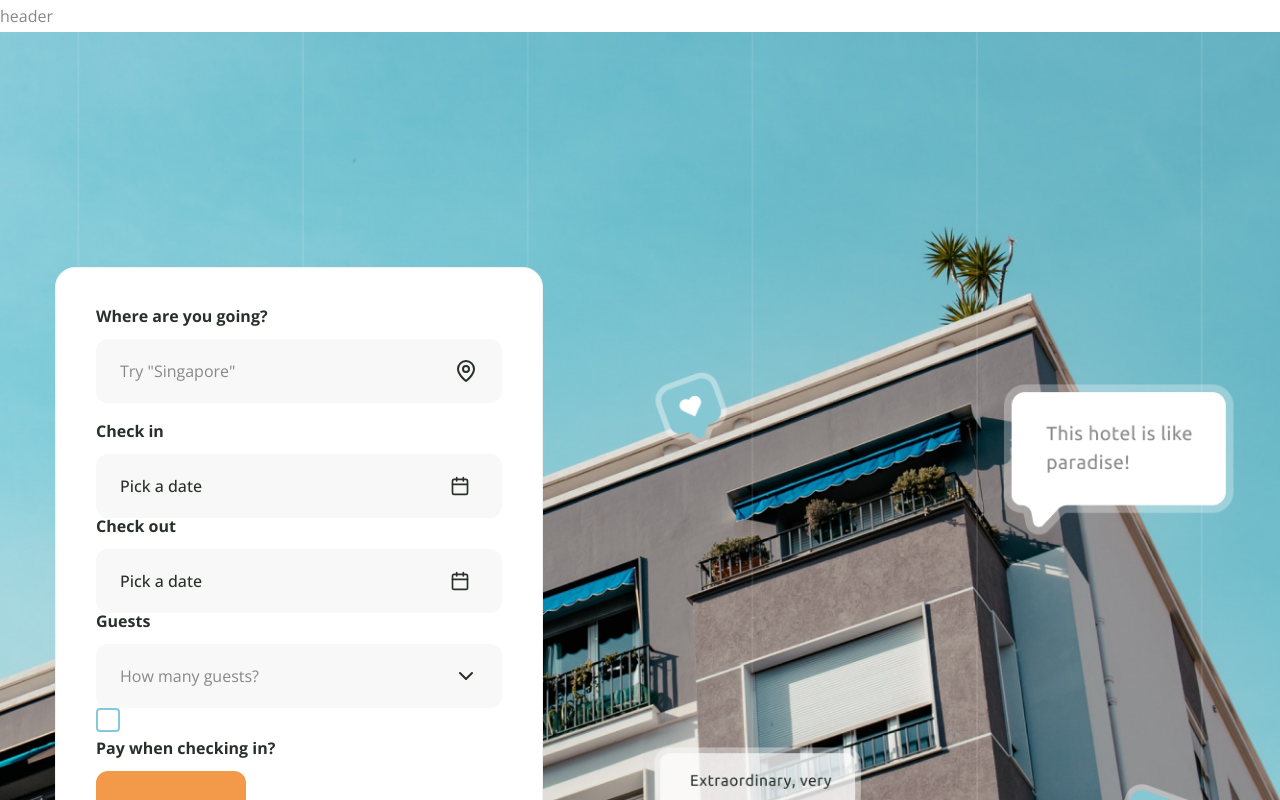
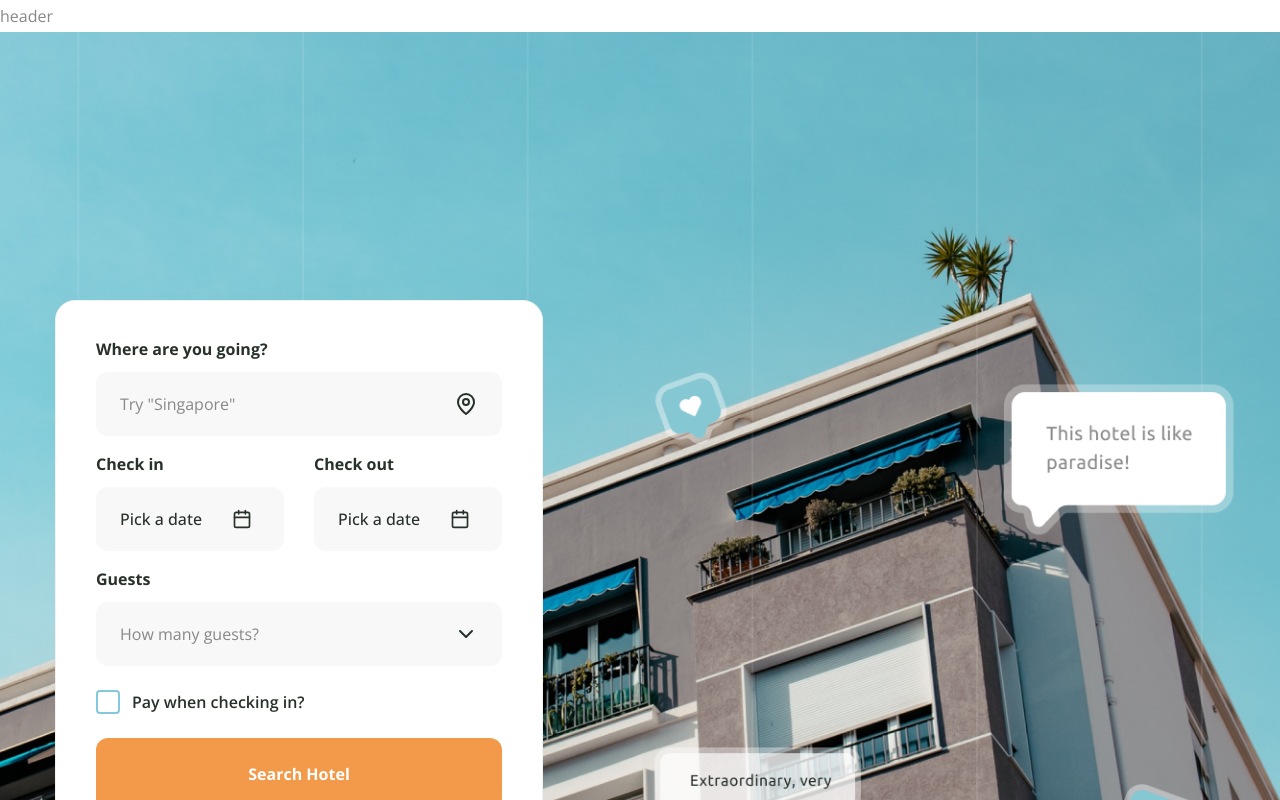
Before and after one commit to ibqn/next-hotels, a Next.js app: page / in a window 1280 px wide. Shown: the top 800 px of the page. Built offline with nearby package versions, Linux system fonts and the light colour scheme.

Commit message:
style search box

```diff
--- a/src/components/search-box.tsx
+++ b/src/components/search-box.tsx
@@ -12,8 +12,8 @@ type Props = {}
 
 export const SearchBox = (props: Props) => {
   return (
-    <div className="bg-white flex max-h-max w-full max-w-[488px] flex-col rounded-[20px] border border-outline p-10">
-      <div>
+    <div className="flex max-h-max w-full max-w-[488px] flex-col rounded-[20px] border border-outline bg-white p-10">
+      <div className="mb-[20px]">
         <Label htmlFor="destination">Where are you going?</Label>
 
         <div className="relative mb-[20px] flex items-center">
@@ -21,28 +21,30 @@ export const SearchBox = (props: Props) => {
           <MapPin size={24} className="absolute right-6 text-black" />
         </div>
 
-        <div>
-          <div>
+        <div className="flex  flex-col gap-x-[30px] gap-y-5 xl:flex-row xl:gap-y-0">
+          <div className="flex flex-1 flex-col">
             <Label>Check in</Label>
             <DatePicker />
           </div>
 
-          <div>
+          <div className="flex flex-1 flex-col">
             <Label>Check out</Label>
             <DatePicker />
           </div>
         </div>
       </div>
 
-      <div>
-        <div>
+      <div className="flex flex-col">
+        <div className="mb-[24px] flex flex-1 flex-col">
           <Label>Guests</Label>
           <GuestSelect />
         </div>
 
-        <div>
+        <div className="mb-[24px] flex items-center gap-x-3">
           <Checkbox id="terms" />
-          <Label htmlFor="terms">Pay when checking in?</Label>
+          <Label htmlFor="terms" className="mb-0 font-semibold">
+            Pay when checking in?
+          </Label>
         </div>
 
         <Button size="lg" variant="accent">
```
